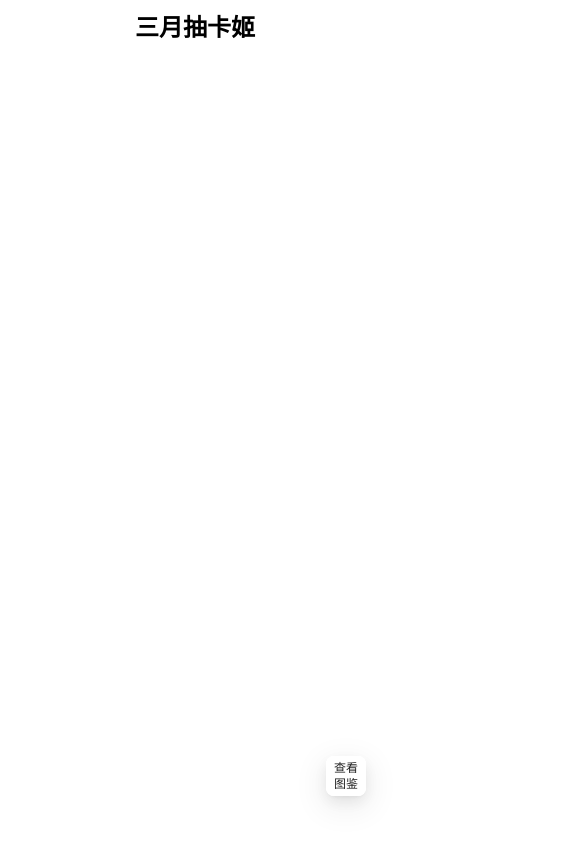
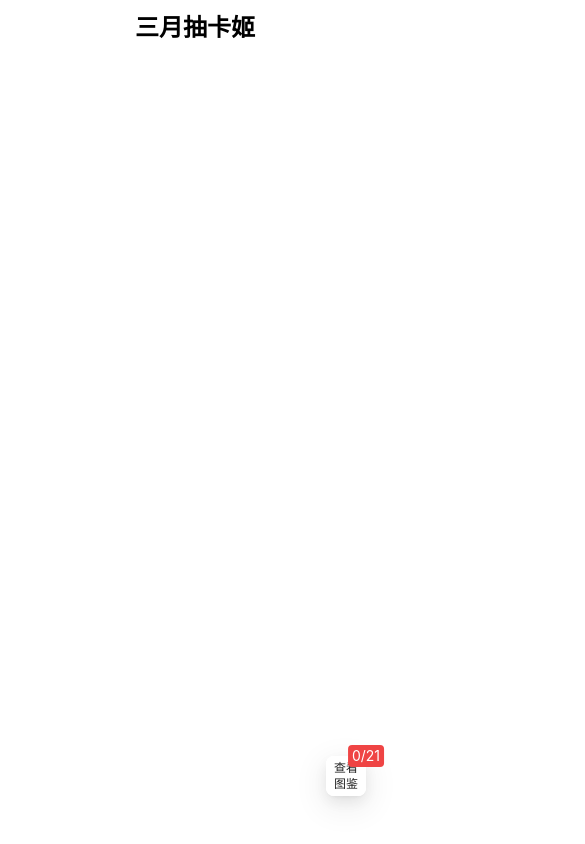
Before and after one commit to kongmingLatern/card-game, a React (Vite) app: page / in a window 390 px wide. Shown: the top 844 px of the page, 585 px wide, since content can reach past the window. Built offline with nearby package versions, Linux system fonts and the light colour scheme; a web font is replaced by a local one.

Commit message:
feat: add currentNum

```diff
--- a/src/App.tsx
+++ b/src/App.tsx
@@ -17,6 +17,8 @@ function App() {
   const [violet, setViolet] = useState(0)
   const [gold, setGold] = useState(0)
 
+  const [currentNum, setCurrentNum] = useState(0)
+
   const [open, setOpen] = useState(false)
   const [currentCard, setCurrentCard] = useState<any[]>([])
 
@@ -31,10 +33,13 @@ function App() {
 
             if (item.imageRender) {
               // console.log(origin, info);
-              return <Image src={item.imageRender || item.src} style={{ width: '80%', margin: '0 auto' }} preview={false} />
+              return <Image src={item.imageRender || item.src} style={{ width: '90%', margin: '0 auto' }} preview={false} />
             }
 
             return origin
+          },
+          toolbarRender: (origin) => {
+            return item.imageRender ? null : origin
           },
           mask: <div>点击预览</div>,
         }}
@@ -78,6 +83,15 @@ function App() {
     }
   };
 
+  useEffect(() => {
+
+    setCurrentNum(allList.filter(list => {
+      return currentCard.some(c => {
+        return c.currentCard.item.name === list.name
+      })
+    }).length)
+  }, [currentCard])
+
   function handleOne() {
     data.length = 0
     setNum(1)
@@ -114,9 +128,9 @@ function App() {
       <h3 className="text-center text-24px font-bold my-10px">
         <span>三月抽卡姬</span>
       </h3>
-      <div className='flex flex-col w-1350px mx-auto text-center color-white min-h-1024px'>
-        <main className="w-1350px min-h-1024px">
-          <Space ref={parent} wrap size={'large'} className="w-1350px min-h-1024px">
+      <div className='flex flex-col flex-wrap sm:w-100vw md:w-100vw xs:w-100vw lg:w-100vw xl:w-1350px  mx-auto text-center color-white min-h-1024px'>
+        <main className='min-h-1024px'>
+          <Space ref={parent} wrap size={[16, 20]} className='justify-center'>
             {
               data.map((i, index) => {
                 return (
@@ -137,11 +151,13 @@ function App() {
 
       {/* 按扭区  */}
       <div className='inline-flex p-2 w-full overflow-hidden'>
-        <button className="btn btn-accent mr-10px w-1/2 text-22px" onClick={handleOne}>抽取一次</button>
-        <button className="btn btn-warning w-1/2 text-22px" onClick={handleTen}>抽取十次</button>
+        <button disabled={currentNum === allList.length} className="btn btn-accent mr-10px w-1/2 text-22px" onClick={handleOne}>抽取一次</button>
+        <button disabled={currentNum === allList.length} className="btn btn-warning w-1/2 text-22px" onClick={handleTen}>抽取十次</button>
       </div>
 
-      <FloatButton shape='square' description={'查看图鉴'} onClick={() => setOpen(true)} />
+      <FloatButton shape='square' badge={{
+        count: <span className='color-white bg-red-500 p-1 rounded'>{currentNum + '/' + allList.length}</span>
+      }} description={'查看图鉴'} onClick={() => setOpen(true)} />
 
       <DrawerImage open={open} setOpen={setOpen} allList={allList} current={currentCard} />
 
```
